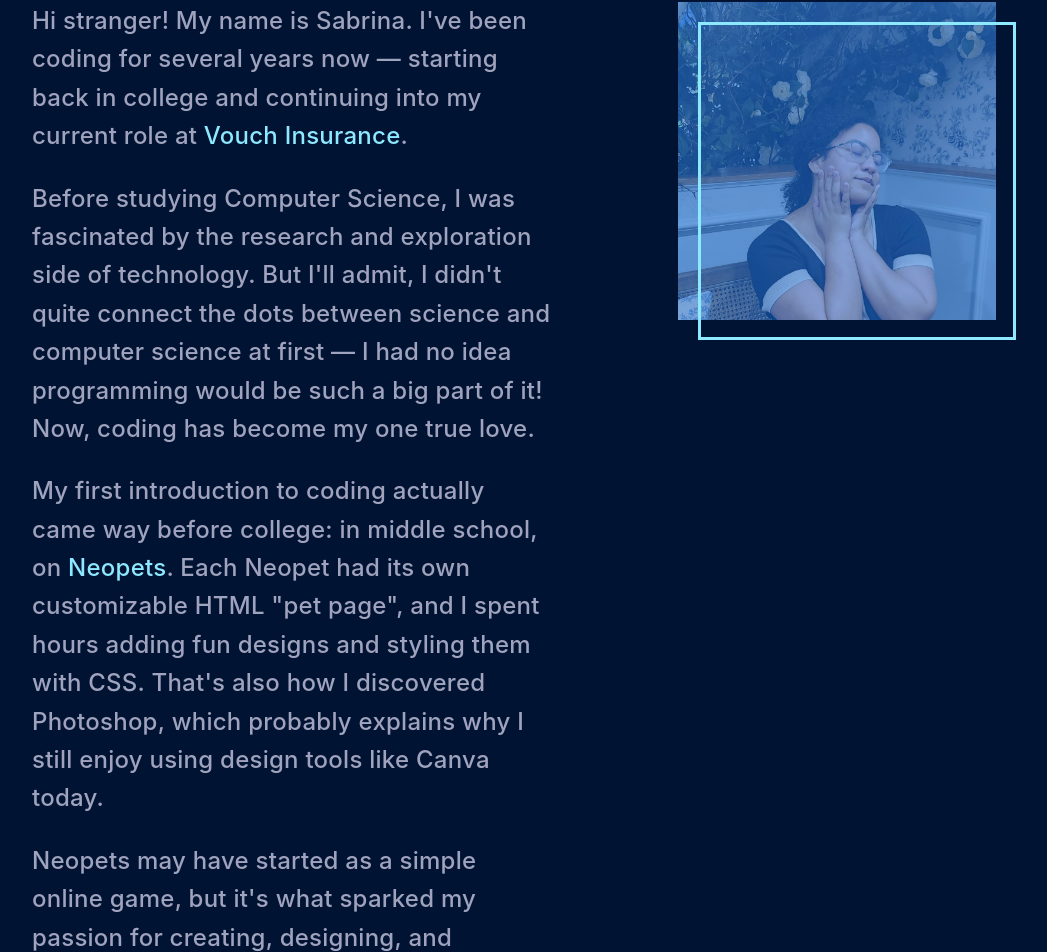
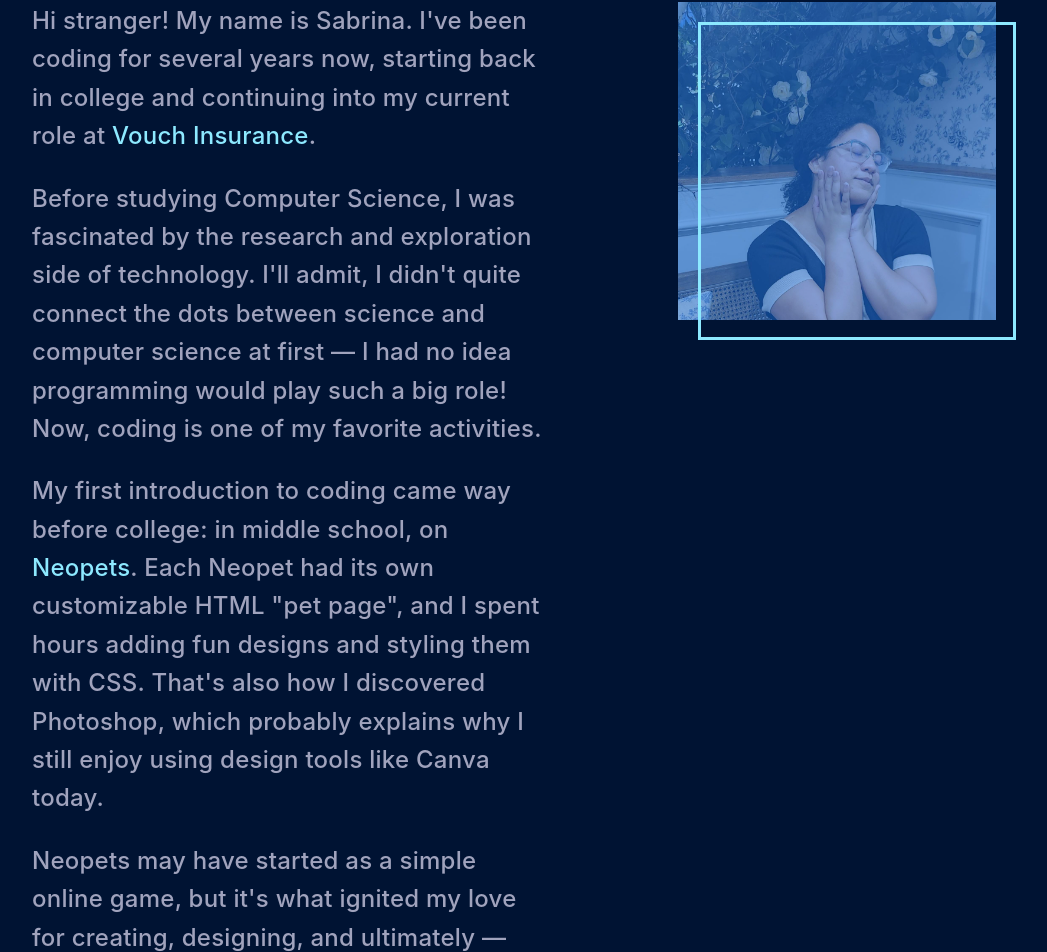
Before and after one commit to sabrinaspage/digital-ocean-app, a React (Create React App) app: page / in a window 1280 px wide. Shown: the part 975-1927 px from the top of the page, without its empty margins (116-1163 px from the left). Built offline with nearby package versions, Linux system fonts and the light colour scheme.

Commit message:
update About.js

```diff
--- a/src/components/About.js
+++ b/src/components/About.js
@@ -13,16 +13,16 @@ function About() {
       <div className="about-content">
         <div className="about-text">
           <p>
-            Hi stranger! My name is Sabrina. I've been coding for several years now — starting back in college and continuing into my current role at <span className="highlight">Vouch Insurance</span>.
+            Hi stranger! My name is Sabrina. I've been coding for several years now, starting back in college and continuing into my current role at <span href="https://www.vouch.us/" target="_blank" rel="noopener noreferrer" className="highlight">Vouch Insurance</span>.
           </p>
           <p>
-            Before studying Computer Science, I was fascinated by the research and exploration side of technology. But I'll admit, I didn't quite connect the dots between science and computer science at first — I had no idea programming would be such a big part of it! Now, coding has become my one true love.
+            Before studying Computer Science, I was fascinated by the research and exploration side of technology. I'll admit, I didn't quite connect the dots between science and computer science at first — I had no idea programming would play such a big role! Now, coding is one of my favorite activities.
           </p>
           <p>
-            My first introduction to coding actually came way before college: in middle school, on <a href="https://www.neopets.com/" target="_blank" rel="noopener noreferrer" className="highlight">Neopets</a>. Each Neopet had its own customizable HTML "pet page", and I spent hours adding fun designs and styling them with CSS. That's also how I discovered Photoshop, which probably explains why I still enjoy using design tools like Canva today.
+            My first introduction to coding came way before college: in middle school, on <a href="https://www.neopets.com/" target="_blank" rel="noopener noreferrer" className="highlight">Neopets</a>. Each Neopet had its own customizable HTML "pet page", and I spent hours adding fun designs and styling them with CSS. That's also how I discovered Photoshop, which probably explains why I still enjoy using design tools like Canva today.
           </p>
           <p>
-            Neopets may have started as a simple online game, but it's what sparked my passion for creating, designing, and ultimately — software engineering.
+            Neopets may have started as a simple online game, but it's what ignited my love for creating, designing, and ultimately — software engineering.
           </p>
         </div>
         <div className="about-image">
```
